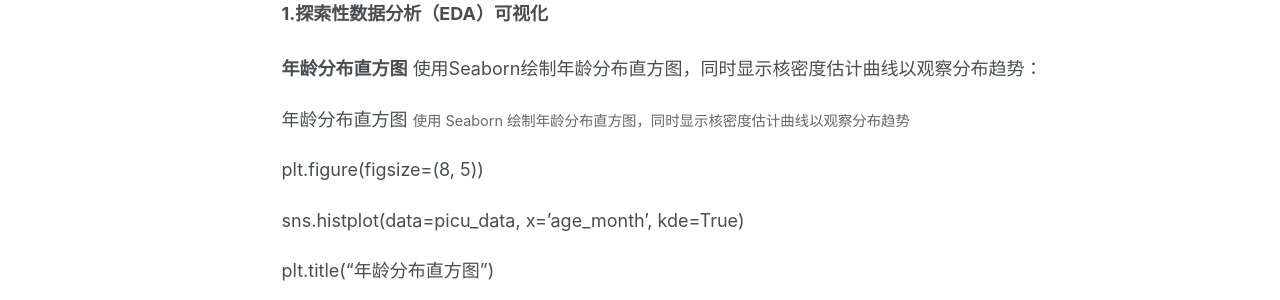
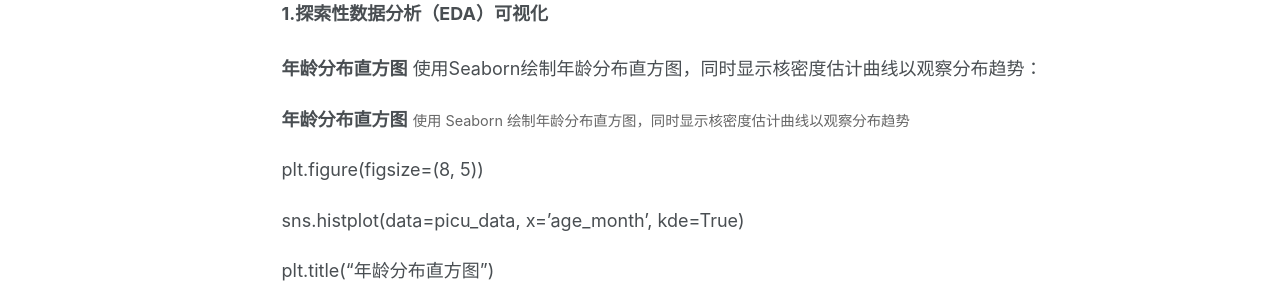
Before and after one commit to Alissa0106/Alissa0106.github.io, a Jekyll site: the page built from _portfolio/python-data-visualization-practice.md, in a window 1280 px wide. Shown: the part 489-789 px from the top of the page. Built offline with Jekyll 4.4.1, drawn with Linux system fonts in a browser that asks for light colours; a script that is not in the unit is left out.

Commit message:
Update python-data-visualization-practice.md

```diff
--- a/_portfolio/python-data-visualization-practice.md
+++ b/_portfolio/python-data-visualization-practice.md
@@ -31,7 +31,7 @@ tech_stack:
 **年龄分布直方图**
 使用Seaborn绘制年龄分布直方图，同时显示核密度估计曲线以观察分布趋势：
 
-年龄分布直方图 <span style="font-size: 0.8em; color: #666;">使用 Seaborn 绘制年龄分布直方图，同时显示核密度估计曲线以观察分布趋势</span>
+**年龄分布直方图** <span style="font-size: 0.8em; color: #666;">使用 Seaborn 绘制年龄分布直方图，同时显示核密度估计曲线以观察分布趋势</span>
 
 plt.figure(figsize=(8, 5))
 
```
